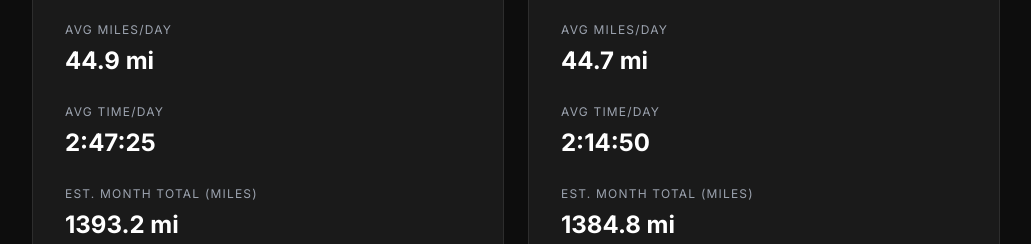
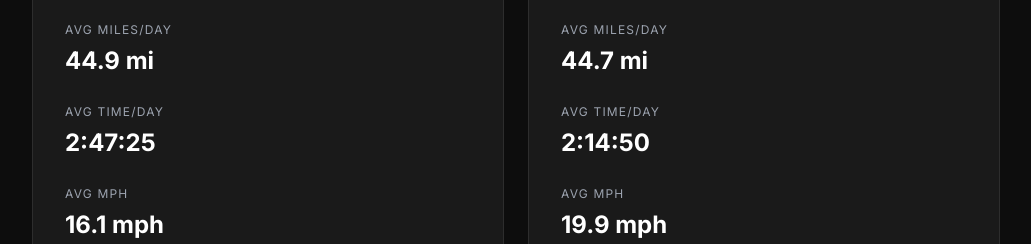
Before and after one commit to scottolsen/matt-vs-scott, a website: page index.html in a window 1280 px wide. Shown: the part 708-952 px from the top of the page, without its empty margins (124-1155 px from the left). Drawn offline with Linux system fonts and the light colour scheme.

Commit message:
Add average MPH stat to competitor cards
Displays overall average speed (distance/time) below the Avg Time/Day stat.

Co-Authored-By: Claude Opus 4.5 <noreply@anthropic.com>

```diff
--- a/index.html
+++ b/index.html
@@ -348,6 +348,10 @@
                         <div class="stat-value stat-value-small" id="matt-avg-time">--</div>
                     </div>
                     <div class="stat">
+                        <div class="stat-label">Avg MPH</div>
+                        <div class="stat-value stat-value-small" id="matt-avg-mph">--</div>
+                    </div>
+                    <div class="stat">
                         <div class="stat-label">Est. Month Total (Miles)</div>
                         <div class="stat-value stat-value-small" id="matt-est-distance">--</div>
                     </div>
@@ -385,6 +389,10 @@
                     <div class="stat">
                         <div class="stat-label">Avg Time/Day</div>
                         <div class="stat-value stat-value-small" id="scott-avg-time">--</div>
+                    </div>
+                    <div class="stat">
+                        <div class="stat-label">Avg MPH</div>
+                        <div class="stat-value stat-value-small" id="scott-avg-mph">--</div>
                     </div>
                     <div class="stat">
                         <div class="stat-label">Est. Month Total (Miles)</div>
@@ -462,10 +470,12 @@
             const avgTimePerDay = timeSeconds / dayOfMonth;
             const estTotalDist = avgDistPerDay * 31; // January has 31 days
             const estTotalTime = avgTimePerDay * 31;
+            const avgMph = timeSeconds > 0 ? distance / (timeSeconds / 3600) : 0;
 
             return {
                 avgDistPerDay: avgDistPerDay.toFixed(1) + ' mi',
                 avgTimePerDay: formatTime(avgTimePerDay),
+                avgMph: avgMph.toFixed(1) + ' mph',
                 estTotalDist: estTotalDist.toFixed(1) + ' mi',
                 estTotalTime: formatTime(estTotalTime)
             };
@@ -498,11 +508,13 @@
 
                 document.getElementById('matt-avg-distance').textContent = mattStats.avgDistPerDay;
                 document.getElementById('matt-avg-time').textContent = mattStats.avgTimePerDay;
+                document.getElementById('matt-avg-mph').textContent = mattStats.avgMph;
                 document.getElementById('matt-est-distance').textContent = mattStats.estTotalDist;
                 document.getElementById('matt-est-time').textContent = mattStats.estTotalTime;
 
                 document.getElementById('scott-avg-distance').textContent = scottStats.avgDistPerDay;
                 document.getElementById('scott-avg-time').textContent = scottStats.avgTimePerDay;
+                document.getElementById('scott-avg-mph').textContent = scottStats.avgMph;
                 document.getElementById('scott-est-distance').textContent = scottStats.estTotalDist;
                 document.getElementById('scott-est-time').textContent = scottStats.estTotalTime;
 
```
